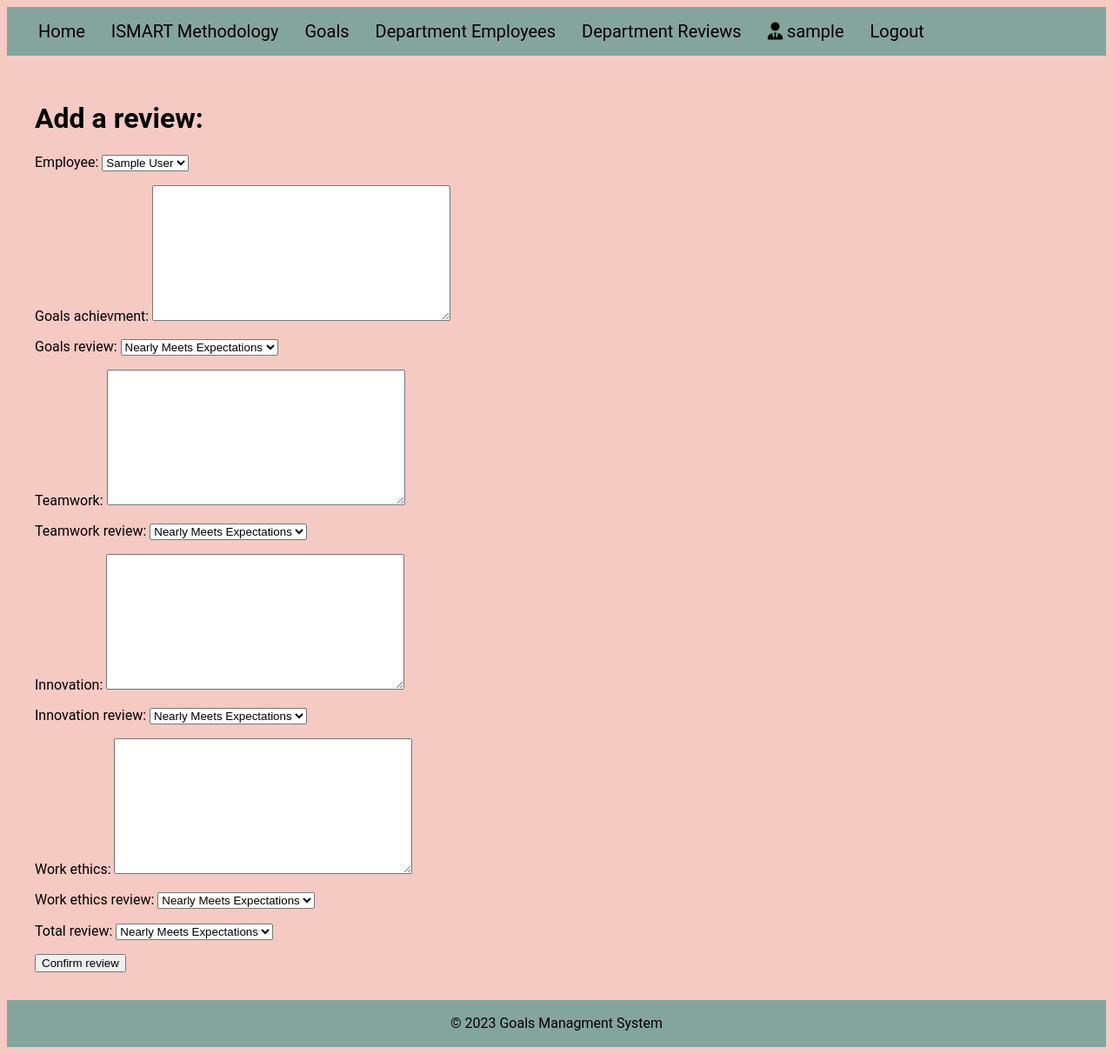
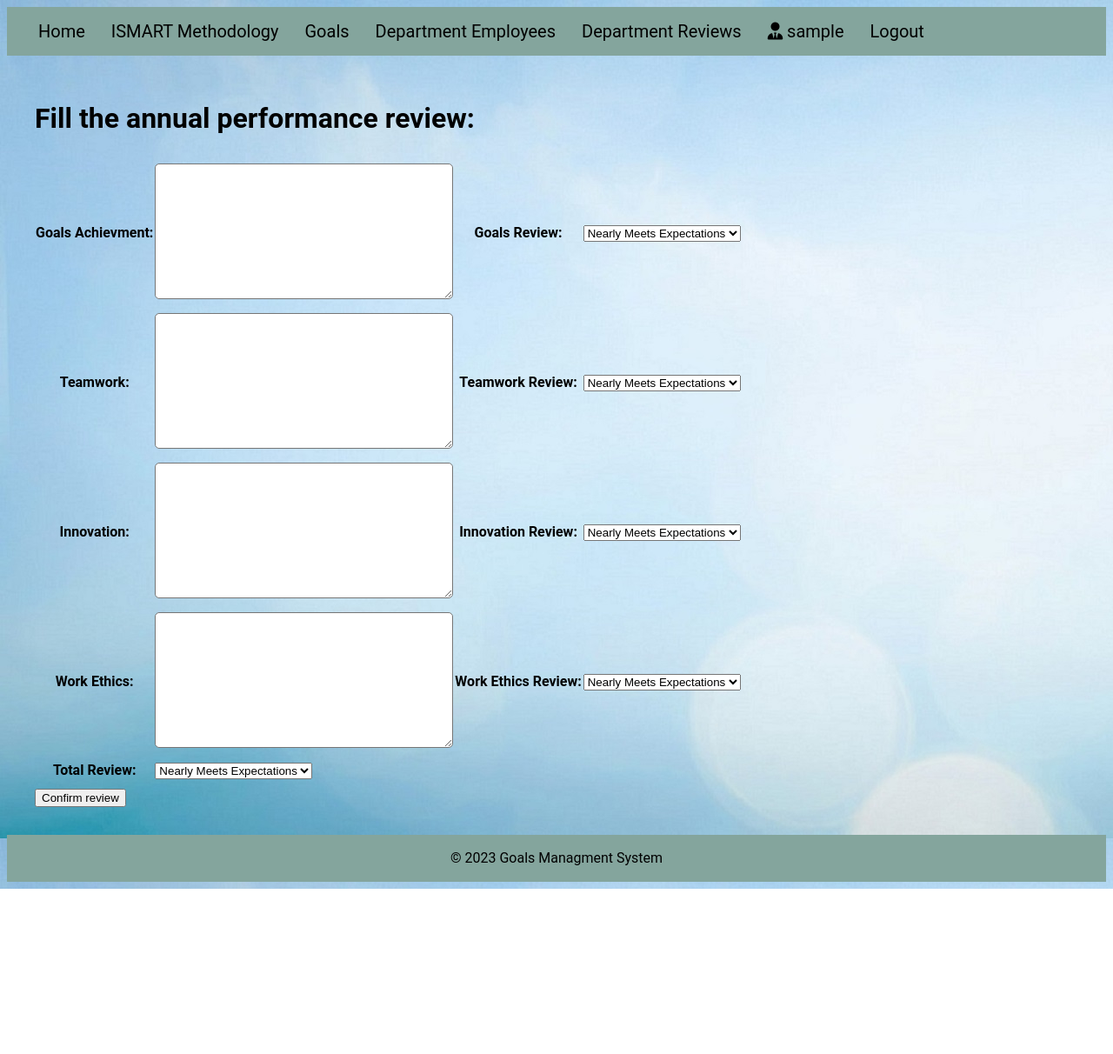
Before and after one commit to JurateKru/employee_recognition_platform, a Django app: page /employees-list/detail/1/create-review/ in a window 1280 px wide. Shown: the whole page at 87% size. After the commit the page ends 1022 px from the top, so only its background shows below. Run offline with Django 4.2, Linux system fonts and the light colour scheme; a user stored in the database is signed in; tables that the repository leaves empty hold one stand-in row (values such as "Sample post"); some libraries are stand-ins or nearby versions.

Commit message:
create review form styled

```diff
--- a/employee_recognition_platform/goals_management/static/css/style.css
+++ b/employee_recognition_platform/goals_management/static/css/style.css
@@ -1,11 +1,11 @@
 body {
     font-family: 'Roboto', sans-serif;
     scroll-behavior: smooth;
-    background-color: #F5CAC3;
     color: black;
     min-height: 100vh;
     display: flex;
     flex-direction: column;
+    background-image: url(img/banner.jpeg);
     grid-template-areas: repeat(auto-fill, minmax(100px, 1fr));
 }
 
@@ -19,6 +19,9 @@ body {
     transition: all 0.3s ease;
     margin-left: 15px;
 
+  }
+* {
+    box-sizing: border-box;
   }
 
 .top-header {
@@ -47,3 +50,43 @@ footer{
     text-align: center;
 }
 /* color: #6D6875;  */
+
+.form-row {
+  display: flex;
+  flex-wrap: wrap;
+}
+
+.form-field {
+  flex: 1;
+  margin-right: 10px;
+}
+
+.form-field-row {
+  display: flex;
+  align-items: center;
+  margin-bottom: 10px;
+}
+
+.form-label {
+  width: 200px;
+  flex-shrink: 0;
+}
+
+.error-message {
+  color: red;
+}
+
+table {
+  border-collapse: separate;
+  border-spacing: 0 10px; /* Tarpas tarp eilučių: 0 horizontaliai, 10px vertikaliai */
+}
+
+input[type="text"],
+input[type="password"],
+textarea {
+  border-radius: 5px;
+}
+
+.rounded-cell {
+  border-radius: 8px;
+}
--- a/employee_recognition_platform/goals_management/templates/goals_management/create_review.html
+++ b/employee_recognition_platform/goals_management/templates/goals_management/create_review.html
@@ -1,10 +1,41 @@
 {% extends 'base.html' %}
 {% block title %}Create Review{{ block.super }}{% endblock title %}
 {% block content %}
-<h1>Add a review:</h1>
+<h1>Fill the annual performance review:</h1>
 <form method="post" action="{{ request.path }}?employee_id={{ employee.id }}">
     {% csrf_token %}
-    {{ form.as_p }}
+
+    <table>
+        <tr>
+            <th>Goals Achievment:</th>
+            <td>{{ form.goals_achievment }}</td>
+            <th>Goals Review:</th>
+            <td>{{ form.goals_review }}</td>
+        </tr>
+        <tr>
+            <th>Teamwork:</th>
+            <td>{{ form.teamwork }}</td>
+            <th>Teamwork Review:</th>
+            <td>{{ form.teamwork_review }}</td>
+        </tr>
+        <tr>
+            <th>Innovation:</th>
+            <td>{{ form.innovation }}</td>
+            <th>Innovation Review:</th>
+            <td>{{ form.innovation_review }}</td>
+        </tr>
+        <tr>
+            <th>Work Ethics:</th>
+            <td>{{ form.work_ethics }}</td>
+            <th>Work Ethics Review:</th>
+            <td>{{ form.work_ethics_review }}</td>
+        </tr>
+        <tr>
+            <th>Total Review:</th>
+            <td colspan="3">{{ form.total_review }}</td>
+        </tr>
+    </table>
+
     <button type="submit">Confirm review</button>
 </form>
 {% endblock content %}
```
Also changed, not shown: employee_recognition_platform/goals_management/static/css/img/banner.jpeg (added), employee_recognition_platform/goals_management/static/css/img/testinis.jpg (added).
